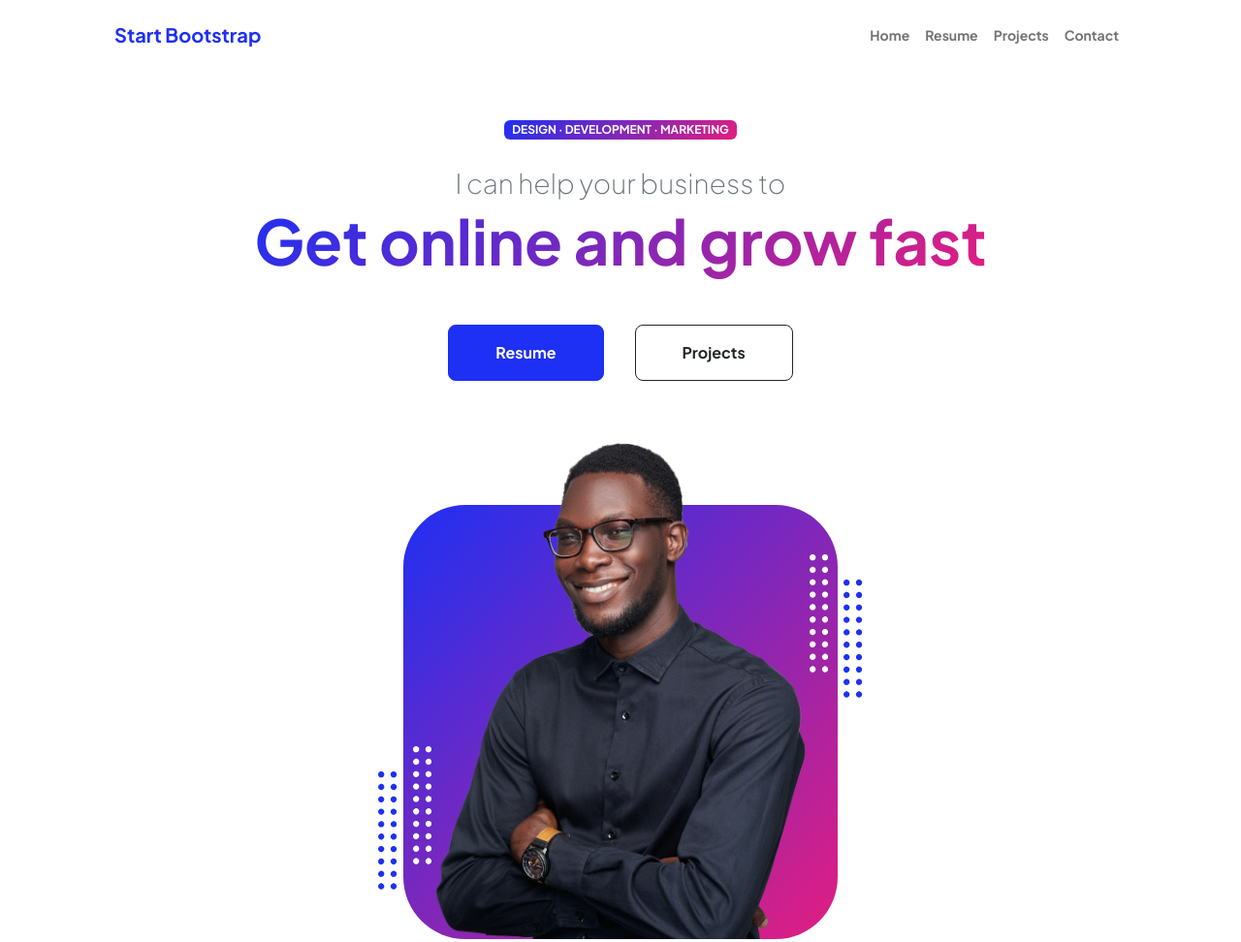
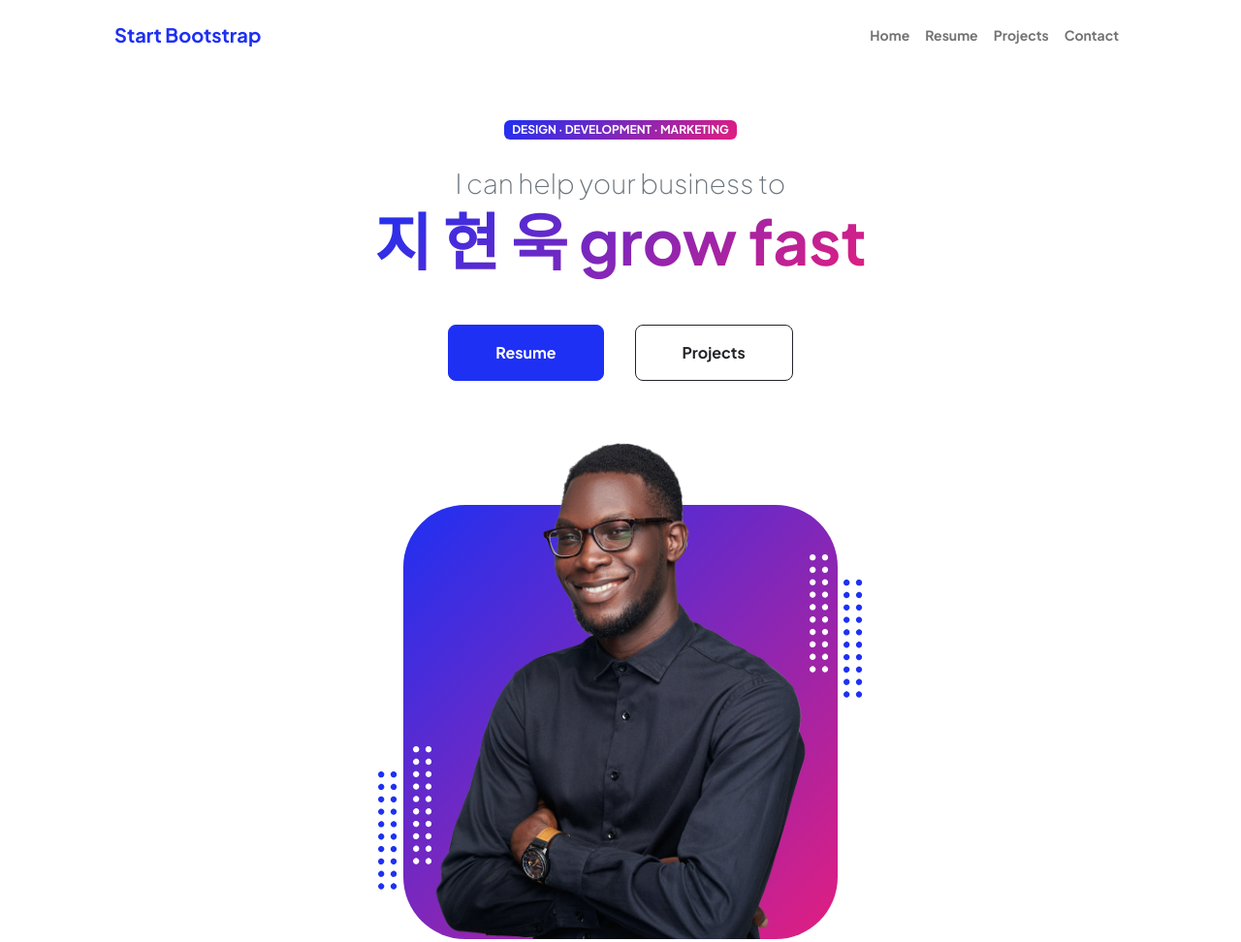
Before and after one commit to jkhyun2023/jkhyun2023.github.io, a plain HTML site: page index.html in a window 1280 px wide. Shown: the top 972 px of the page at 97% size. Drawn offline with nearby package versions, Linux system fonts and the light colour scheme.

Commit message:
first commit

```diff
--- a/index.html
+++ b/index.html
@@ -43,7 +43,7 @@
                             <div class="text-center text-xxl-start">
                                 <div class="badge bg-gradient-primary-to-secondary text-white mb-4"><div class="text-uppercase">Design &middot; Development &middot; Marketing</div></div>
                                 <div class="fs-3 fw-light text-muted">I can help your business to</div>
-                                <h1 class="display-3 fw-bolder mb-5"><span class="text-gradient d-inline">Get online and grow fast</span></h1>
+                                <h1 class="display-3 fw-bolder mb-5"><span class="text-gradient d-inline">지 현 욱 grow fast</span></h1>
                                 <div class="d-grid gap-3 d-sm-flex justify-content-sm-center justify-content-xxl-start mb-3">
                                     <a class="btn btn-primary btn-lg px-5 py-3 me-sm-3 fs-6 fw-bolder" href="resume.html">Resume</a>
                                     <a class="btn btn-outline-dark btn-lg px-5 py-3 fs-6 fw-bolder" href="projects.html">Projects</a>
```
